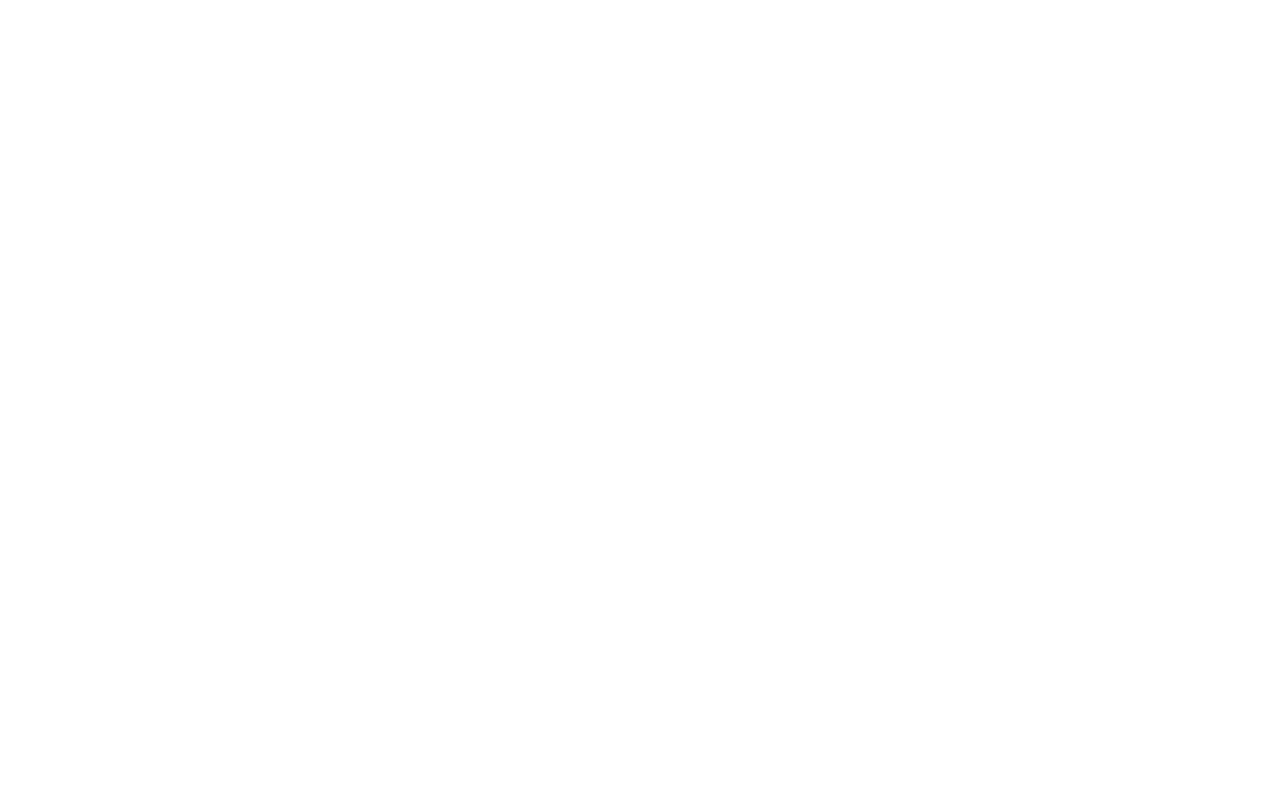
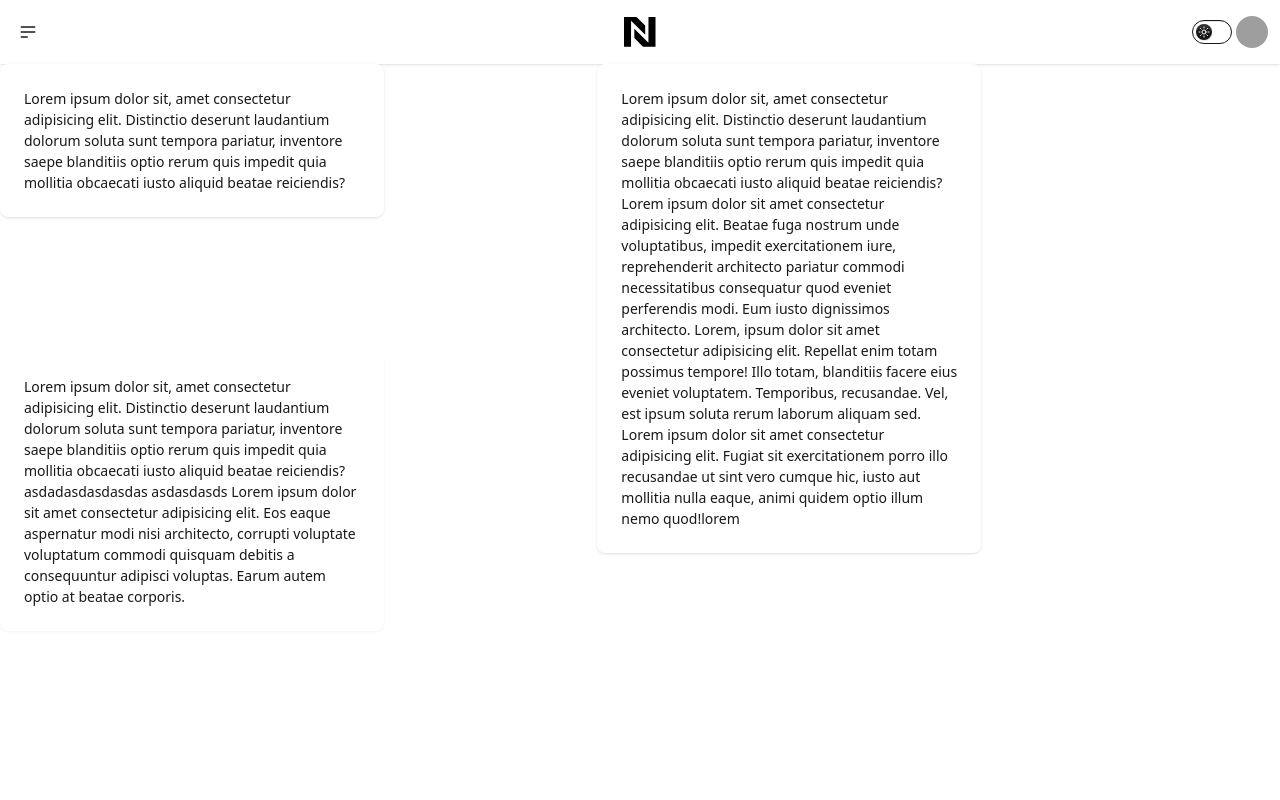
Before and after one commit to CarlosAdrian36/BancoReactivosV2, a Vue app: page /t in a window 1280 px wide. Before the commit this address had no page. Shown: the top 800 px of the page. Built offline with nearby package versions, Linux system fonts and the light colour scheme; grey boxes are pictures that could not be loaded; what @tanstack/vue-query would draw is missing.

Commit message:
putno de control

```diff
--- a/src/api/BancoApi.ts
+++ b/src/api/BancoApi.ts
@@ -3,59 +3,59 @@ import type { BancoReactivo } from '@/modules/Bancos/interfaces/bancoInterface';
 // Simulación de respuesta de API
 const bancosMock: BancoReactivo[] = [
   {
-    bancoId: 1,
+    bancoId: '1',
     titulo: 'Matemáticas I',
     descripcion: 'Banco de reactivos para examen de Matemáticas I',
     esCompartido: true,
   },
   {
-    bancoId: 2,
+    bancoId: '2',
     titulo: 'Física Básica',
     descripcion: 'Preguntas de física nivel básico',
     esCompartido: false,
   },
   {
-    bancoId: 3,
+    bancoId: '3',
     titulo: 'Historia Universal',
     descripcion: 'Banco de reactivos sobre historia mundial',
     esCompartido: true,
   },
   {
-    bancoId: 4,
+    bancoId: '4',
     titulo: 'Química Avanzada',
     descripcion: 'Reactivos de química para nivel avanzado',
     esCompartido: false,
   },
   {
-    bancoId: 5,
+    bancoId: '5',
     titulo: 'jsdfljdhglkjhfglkjsdhfglkjhdf Avanzada',
     descripcion:
       'Reactivos de química para nivel avanzadosadfasdfasjklhdflkajshdflk asdlkjfbal asidujfg asfiu a viaur vaiurv aerv s dvauye vae a welv aerlj vljan vjas vjae jfv aeljhrljherf WF lewjhf a,mnd fcuaewf ',
     esCompartido: false,
   },
   {
-    bancoId: 6,
+    bancoId: '6',
     titulo: 'sd,mfhsd flkjwfl sdjgne kj453453 34lk5 3k234',
     descripcion:
       '1 2 3 4 5 6 7 8 9 1 11 12 13 14 15 16 17 18 19 20 21 22 23 24 25 26 27 28 29 30 31 32 33 34 35 36 37 38 39 ',
     esCompartido: false,
   },
   {
-    bancoId: 7,
+    bancoId: '7',
     titulo: 'es e r r  s smsadjkav arevjaer voet trore tyur suifwe eufw fejvkje veiv egbvnejgv e ',
     descripcion:
       'skledhfs fsje fujser fko45fw;tm tyl;ytkbm iompo owdwxwq xwxr3gv tyb yujm ui mio , 9pio, iu my br f ',
     esCompartido: false,
   },
   {
-    bancoId: 8,
+    bancoId: '8',
     titulo:
       '  111 11 2 2 2 2 34 3 3  4 4 45 5 6 7 8 9 09 ngh nh gbb hg bt bte be tb et btry brt ce qaz wsqx wcxerc rtbv y6u noi ,',
     descripcion: 'Reactivwerfweros de rwerwerwer para cdscsceg fsvrgvtb',
     esCompartido: false,
   },
   {
-    bancoId: 9,
+    bancoId: '9',
     titulo:
       'asdkjhlkjahglkjdshfglkjnlkdfsbj ljk vljkfgelrhkglkajehrgiuoahg;kljahldkjg asljgfhhalkj iuae vlak;j valkeuj vljka vljkahke rvlujhhu vbl ',
     descripcion:
--- a/src/modules/Bancos/layout/BancoLayout.vue
+++ b/src/modules/Bancos/layout/BancoLayout.vue
@@ -1,4 +1,5 @@
 <script setup lang="ts">
+import FooterModal from '@/modules/common/components/FooterModal.vue';
 import TopMenu from '@/modules/common/components/TopMenu.vue';
 </script>
 
@@ -8,5 +9,8 @@ import TopMenu from '@/modules/common/components/TopMenu.vue';
     <main class="">
       <router-view />
     </main>
+    <footer>
+      <FooterModal />
+    </footer>
   </div>
 </template>
--- a/src/modules/Bancos/views/BancoTable.vue
+++ b/src/modules/Bancos/views/BancoTable.vue
@@ -1,42 +1,65 @@
 <template>
-  <div class="overflow-x-auto">
-    <table class="table">
-      <!-- head -->
-      <thead>
-        <tr>
-          <th></th>
-          <th>Name</th>
-          <th>Job</th>
-          <th>Favorite Color</th>
-          <th>Favorite Color</th>
-          <th>Favorite Color</th>
-          <th>Favorite Color</th>
-          <th>Favorite Color</th>
-        </tr>
-      </thead>
-      <tbody>
-        <!-- row 1 -->
-        <tr>
-          <th>1</th>
-          <td>Cy Ganderton</td>
-          <td>Quality Control Specialist</td>
-          <td>Blue</td>
-        </tr>
-        <!-- row 2 -->
-        <tr class="hover:bg-base-300">
-          <th>2</th>
-          <td>Hart Hagerty</td>
-          <td>Desktop Support Technician</td>
-          <td>Purple</td>
-        </tr>
-        <!-- row 3 -->
-        <tr>
-          <th>3</th>
-          <td>Brice Swyre</td>
-          <td>Tax Accountant</td>
-          <td>Red</td>
-        </tr>
-      </tbody>
-    </table>
+  <div class="parent">
+    <div class="div1">
+      <div class="card bg-base-100 w-96 shadow-sm">
+        <div class="card-body">
+          Lorem ipsum dolor sit, amet consectetur adipisicing elit. Distinctio deserunt laudantium
+          dolorum soluta sunt tempora pariatur, inventore saepe blanditiis optio rerum quis impedit
+          quia mollitia obcaecati iusto aliquid beatae reiciendis?
+        </div>
+      </div>
+    </div>
+    <div class="div3">
+      <div class="card bg-base-100 w-96 shadow-sm">
+        <div class="card-body">
+          Lorem ipsum dolor sit, amet consectetur adipisicing elit. Distinctio deserunt laudantium
+          dolorum soluta sunt tempora pariatur, inventore saepe blanditiis optio rerum quis impedit
+          quia mollitia obcaecati iusto aliquid beatae reiciendis? Lorem ipsum dolor sit amet
+          consectetur adipisicing elit. Beatae fuga nostrum unde voluptatibus, impedit
+          exercitationem iure, reprehenderit architecto pariatur commodi necessitatibus consequatur
+          quod eveniet perferendis modi. Eum iusto dignissimos architecto. Lorem, ipsum dolor sit
+          amet consectetur adipisicing elit. Repellat enim totam possimus tempore! Illo totam,
+          blanditiis facere eius eveniet voluptatem. Temporibus, recusandae. Vel, est ipsum soluta
+          rerum laborum aliquam sed. Lorem ipsum dolor sit amet consectetur adipisicing elit. Fugiat
+          sit exercitationem porro illo recusandae ut sint vero cumque hic, iusto aut mollitia nulla
+          eaque, animi quidem optio illum nemo quod!lorem
+        </div>
+      </div>
+    </div>
+    <div class="div4">
+      <div class="card bg-base-100 w-96 shadow-xs">
+        <div class="card-body">
+          Lorem ipsum dolor sit, amet consectetur adipisicing elit. Distinctio deserunt laudantium
+          dolorum soluta sunt tempora pariatur, inventore saepe blanditiis optio rerum quis impedit
+          quia mollitia obcaecati iusto aliquid beatae reiciendis?asdadasdasdasdas asdasdasds Lorem
+          ipsum dolor sit amet consectetur adipisicing elit. Eos eaque aspernatur modi nisi
+          architecto, corrupti voluptate voluptatum commodi quisquam debitis a consequuntur adipisci
+          voluptas. Earum autem optio at beatae corporis.
+        </div>
+      </div>
+    </div>
   </div>
 </template>
+
+<style scoped>
+.parent {
+  display: grid;
+  grid-template-columns: repeat(4, 1fr);
+  grid-template-rows: repeat(4, 1fr);
+  gap: 9px;
+}
+
+.div1 {
+  grid-column: span 2 / span 2;
+}
+
+.div3 {
+  grid-row: span 2 / span 2;
+  grid-column-start: 3;
+}
+
+.div4 {
+  grid-column: span 2 / span 2;
+  grid-row-start: 2;
+}
+</style>
--- a/src/modules/Bancos/views/bancoDetalle.vue
+++ b/src/modules/Bancos/views/bancoDetalle.vue
@@ -48,7 +48,9 @@
             </div>
           </td>
           <th>
-            <button class="btn btn-xs">Detalles</button>
+            <button class="btn btn-xs">
+              <RouterLink :to="`/t`"> Detalles </RouterLink>
+            </button>
           </th>
         </tr>
         <tr class="hover:bg-base-300">
@@ -151,5 +153,6 @@ import FabButton from '@/modules/common/components/fabButton.vue';
 import InputModal from '@/modules/common/components/InputModal.vue';
 import AddIcon from '@/modules/common/icon/addIcon.vue';
 import { ref } from 'vue';
+import { RouterLink } from 'vue-router';
 const modalOpen = ref(false);
 </script>
--- a/src/modules/common/components/CustomModal.vue
+++ b/src/modules/common/components/CustomModal.vue
@@ -14,7 +14,6 @@
       </div>
     </div>
   </dialog>
-  s
 </template>
 
 <script lang="ts" setup>
--- /dev/null
+++ b/src/modules/common/components/FooterModal.vue
@@ -0,0 +1,10 @@
+<template>
+  <footer class="footer sm:footer-horizontal footer-center bg-base-300 text-base-content p-4">
+    <aside>
+      <p>
+        Banco de Reactivos
+        <span> Copyright © {{ new Date().getFullYear() }} </span>
+      </p>
+    </aside>
+  </footer>
+</template>
--- a/src/modules/common/components/TopMenu.vue
+++ b/src/modules/common/components/TopMenu.vue
@@ -23,7 +23,7 @@
           class="menu menu-sm dropdown-content bg-base-100 rounded-box z-1 mt-3 w-52 p-2 shadow"
         >
           <li>
-            <router-link to="Administrador">Banco Administardor</router-link>
+            <router-link to="Administrador">Banco Representante del CAD</router-link>
           </li>
           <li>
             <router-link to="/Revisor"> Bancos Revisor</router-link>
@@ -35,7 +35,19 @@
       </div>
     </div>
     <div class="navbar-center">
-      <a class="btn btn-ghost text-xl">Banco de Reactivos</a>
+      <svg
+        class="h-8 w-8 text-black"
+        viewBox="0 0 24 24"
+        fill="currentColor"
+        xmlns="http://www.w3.org/2000/svg"
+      >
+        <polygon
+          points="0,0.663 9.401,0.663 15.882,7.146 15.882,14.127 5.307,3.608 5.274,22.969 0,22.969"
+        />
+        <polygon
+          points="23.631,22.969 14.232,22.969 7.752,16.485 7.752,9.501 18.327,20.018 18.359,0.662 23.631,0.662"
+        />
+      </svg>
     </div>
     <div class="navbar-end">
       <label class="toggle text-base-content">
--- a/src/modules/common/components/fabButton.vue
+++ b/src/modules/common/components/fabButton.vue
@@ -1,5 +1,5 @@
 <template>
-  <button @click="$emit('click')" :class="['btn btn-circle fixed ', position]">
+  <button @click="$emit('click')" :class="['btn btn-circle  ', position, fix]">
     <slot />
   </button>
 </template>
@@ -7,10 +7,12 @@
 <script setup lang="ts">
 interface Props {
   position?: 'top-left' | 'top-right' | 'bottom-left' | 'bottom-right';
+  fix?: 'fixed' | '';
 }
 
 withDefaults(defineProps<Props>(), {
   position: 'bottom-right',
+  fix: 'fixed',
 });
 
 defineEmits(['click']);
--- a/src/router/index.ts
+++ b/src/router/index.ts
@@ -5,6 +5,7 @@ import ElaboradorList from '@/modules/BancoElaborador/views/elaboradorList.vue';
 import BancoLayout from '@/modules/Bancos/layout/BancoLayout.vue';
 import { createRouter, createWebHistory } from 'vue-router';
 import ElaboradorCard from '@/modules/BancoElaborador/views/elaboradorCard.vue';
+import BancoTable from '@/modules/Bancos/views/BancoTable.vue';
 
 const router = createRouter({
   history: createWebHistory(import.meta.env.BASE_URL),
@@ -48,6 +49,11 @@ const router = createRouter({
           name: 'CrearBanco',
           component: ElaboradorCard,
         },
+        {
+          path: '/t',
+          name: 't',
+          component: BancoTable,
+        },
       ],
     },
 
```
Also changed, not shown: src/modules/Bancos/views/BancosLiistView.vue (+26 -6 lines).
